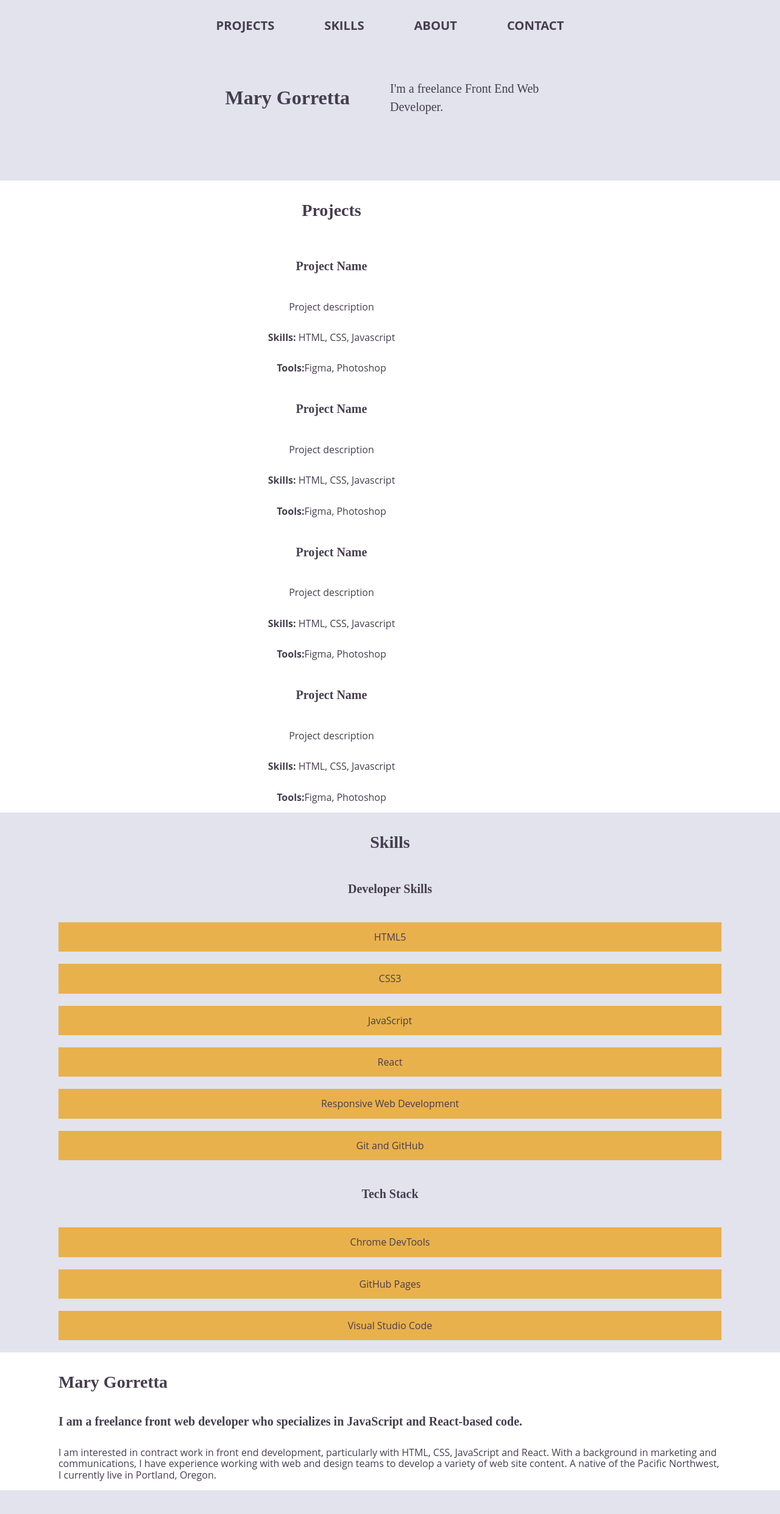
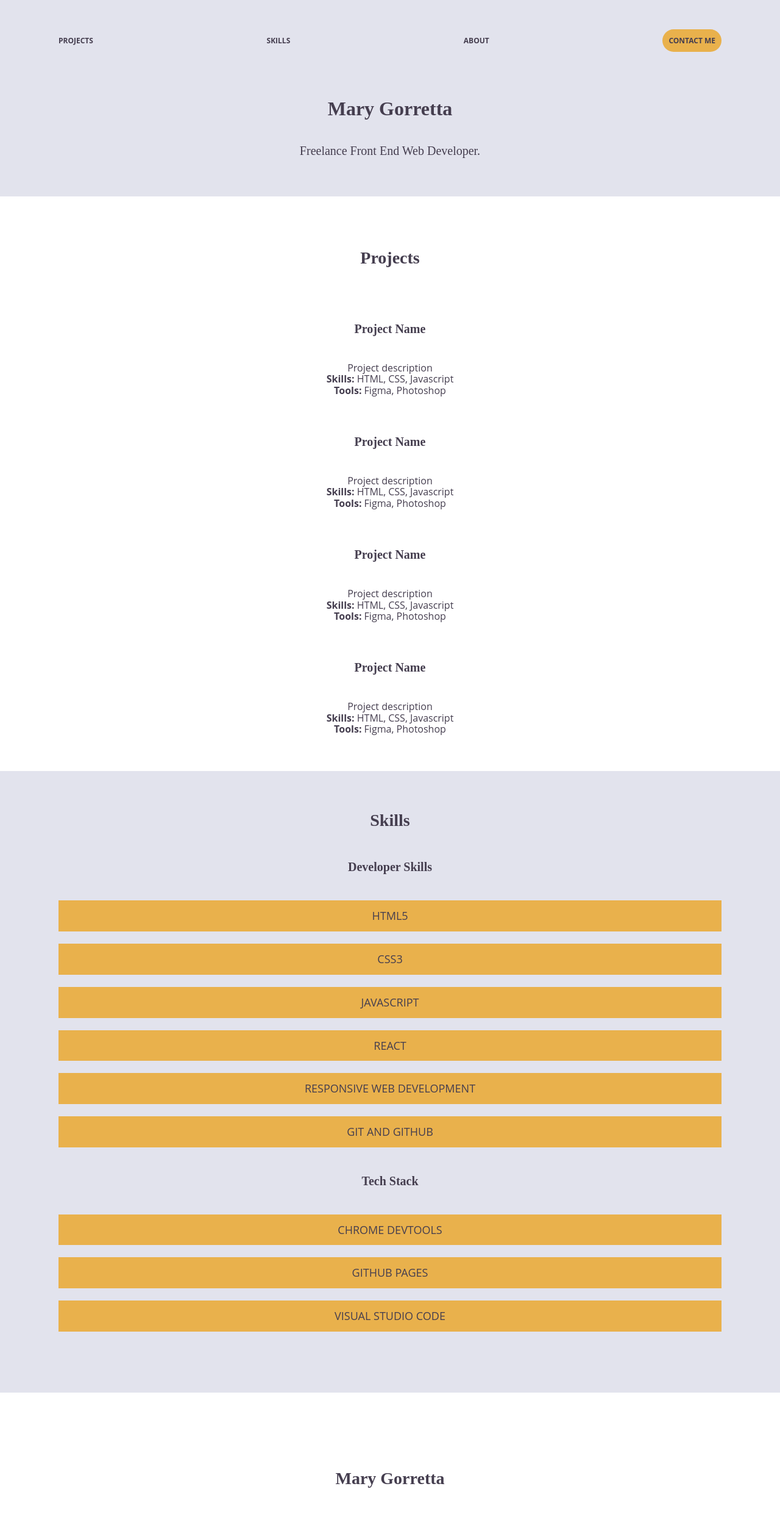
Before and after one commit to meggo15/mary-gorretta-portfolio, a website built with Parcel: page index.html in a window 1280 px wide. Shown: the top 2482 px of the page at 61% size. Built offline with nearby package versions, Linux system fonts and the light colour scheme; a web font is replaced by a local one.

Commit message:
Added margins and padding

```diff
--- a/css/main.css
+++ b/css/main.css
@@ -108,7 +108,7 @@ ol {
 }
 
 a {
-  color: #e2e3ed;
+  color: #453E4F;
   text-decoration: none;
 }
 
@@ -162,58 +162,143 @@ address {
  font-style: normal;
 }
 
+header,
+#work,
+#skills,
+#about,
+footer {
+  display: flex;
+  justify-content: center;
+  text-align: center;
+  flex-flow: row wrap;
+}
 .content-wrapper {
   width: 85%;
+}
+
+#work p,
+#about p {
+  width: 100%;
+}
+
+/* -------------------- Margin and Padding Styles -------------------- */
+
+h1,
+h2,
+h3,
+h4 {
+  margin: 0;
+}
+
+p {
+  margin: 0;
+}
+
+header {
+  padding-top: 60px;
+  padding-bottom: 30px;
+}
+
+nav {
+  margin-bottom: 60px;
+}
+
+#work {
+  padding-top: 80px;
+  padding-bottom: 60px;
+}
+
+#skills {
+  padding-bottom: 80px;
+  padding-top: 60px;
+}
+
+#about {
+  padding-top: 80px;
+  padding-bottom: 80px;
+}
+
+footer {
+  padding: 60px 0;
+}
+
+h2 {
+  margin-top: 30px;
+  margin-bottom: 30px;
+}
+
+h3 {
+  margin-bottom: 20px;
+}
+
+h4 {
+  margin: 0 0 40px 0;
+}
+
+.project-description {
+  margin: 0 0 30px 0;
+}
+
+.project-link {
+  margin: 40px 0 60px 0;
+}
+
+figure {
+  margin: 20px 0 40px 0;
+}
+
+.skills-header {
+  margin-bottom: 40px;
+}
+
+.about-info h3 {
+  margin: 40px 0 40px 0;
+}
+
+.about-text {
+  margin: 0 0 30px 0;
+}
+
+#contact h4 {
+  margin-bottom: 30px;
+}
+
+.contact-info {
+  margin: 0 0 60px 0;
+}
+
+.contact-title {
+  margin: 0 0 40px 0;
+}
+
+.social-icons {
+  margin-bottom: 60px;
 }
 
 /* -------------------- Base Header Styles -------------------- */
 
 header {
   background-color: #e2e3ed;
-  display: flex;
-  justify-content: center;
-  align-items: center;
-  flex-flow: row wrap;
-}
-
-header {
-  padding: 30px 0;
-}
-
-header .content-wrapper {
-  margin: 0;
-  display: flex;
-  justify-content: center;
-  align-items: center;
-  flex-flow: row wrap;
-}
-
-header .home-title {
-  margin: 60px;
-  display: flex;
-  justify-content: center;
-  align-items: center;
-}
-
-header nav {
-  width: 60%;
-  font-size: 1.125em;
-  font-weight: 700;
-  text-transform: uppercase;
-  display: flex;
-  justify-content: space-around;
-  align-items: center;
-  flex-flow: row wrap;
-}
-
-header nav ul {
-  width: 100%;
-  display: flex;
-  justify-content: space-around;
 }
 
 header nav ul li {
-  font-size: 1.125em;
+  text-transform: uppercase;
+  font-size: .75em;
+  font-weight: bold;
+  margin-bottom: 20px;
+
+}
+
+nav ul {
+  display: flex;
+  justify-content: space-between;
+  width: 100%;
+}
+
+nav #contact-link {
+  background-color: #E9B14C;
+  padding: 10px 10px;
+  border-radius: 30px;
 }
 
 header h1 {
@@ -223,65 +308,22 @@ header h1 {
 header h2 {
   width: 100%
 }
-/* -------------------- Base Footer Styles -------------------- */
 
-footer {
-  background-color: #e2e3ed;
-  display: flex;
-  text-align: center;
-  flex-direction: column;
-  justify-content: center;
-  align-items: center;
-  flex-flow: row wrap;
-}
-
-
-footer p {
-  margin: 0;
-}
-
-footer .content-wrapper {
-  width: 55%;
-  margin: 60px 0;
-}
-
-
-footer .contact-wrapper {
-  display: flex;
-  justify-content: space-around;
-  align-items: center;
-  flex-direction: column;
-}
-
-footer .social-icons {
-  background-color: #453E4F;
-  border-radius: 50%;
-  width: 40px;
-  height: 40px;
-  display: flex;
-  justify-content: center;
-  align-items: center;
-  margin: 30px 0;
-}
-
-
-footer .copyright {
-  margin: 60px 0;
-}
 
 /* -------------------- Mobile Styles -------------------- */
 
 /* Portfolio */
 
 #work,
-#skills {
+#skills
+#about {
   width: 100%;
 }
 
 .portfolio-wrapper {
   display: flex;
   justify-content: center;
-  align-items: flex-start;
+  align-items: center;
   flex-flow: row wrap;
 }
 
@@ -297,62 +339,86 @@ footer .copyright {
   font-weight: bold;
 }
 
-.home-portfolio-piece figure {
-  width: 100%;
-}
-
-.portfolio h4 {
-  display: flex;
-  justify-content: center;
-  align-items: flex-start;
-  flex-flow: row wrap;
-}
-
-.portfolio h3 {
-  display: flex;
-  justify-content: center;
-  align-items: flex-start;
-  flex-flow: row wrap;
-}
-
  /* Skills */
 
  #skills {
   background-color: #e2e3ed;
-  display: flex;
-  justify-content: center;
-  flex-flow: row wrap;
+
 }
 
 #skills h4 {
   margin: 40px 0 40px 0;
   font-weight: bold;
 }
+
 .language-wrapper p,
 .tool-wrapper p {
   background-color: #E9B14C;
   display: flex;
   justify-content: center;
   flex-flow: row wrap;
+  text-transform: uppercase;
+  font-size: 1.125rem;
+  color: #453E4F;
   padding: 15px 0;
   margin: 20px 0;
 }
 
+.tool {
+  width: 100%;
+}
 
 /* About */
 #about {
-  display: flex;
-  justify-content: center;
-  align-content: center;
   width: 100%;
 }
 
-#profile-image {
-  width: 90%;
+/* -------------------- Base Footer Styles -------------------- */
+
+footer {
+  background-color: #e2e3ed;
 }
 
+footer .contact-wrapper {
+  display: flex;
+  flex-flow: row wrap;
+  justify-content: center;
+  align-items: flex-start;
+}
 
+footer .contact-info {
+  width: 100%;
+}
 
+footer h4 {
+  width: 100%;
+}
+
+footer .social-icons {
+  display: flex;
+  justify-content: space-around;
+}
+
+footer ul {
+  width: 100%;
+}
+
+footer .social-icons li {
+  width: 40px;
+  height: 40px;
+  display: flex;
+  justify-content: center;
+  align-items: center;
+}
+
+footer .social-icons li i {
+  font-size: 1.875rem;
+  color: #453e4f;
+}
+
+.copyright {
+  width: 100%;
+}
 
 
 /* ==========================================================================
--- a/index.html
+++ b/index.html
@@ -24,22 +24,26 @@
   <link rel="preconnect" href="https://fonts.googleapis.com">
 <link rel="preconnect" href="https://fonts.gstatic.com" crossorigin>
 <link href="https://fonts.googleapis.com/css2?family=Alike&display=swap" rel="stylesheet">
+<link rel="stylesheet" href="https://use.fontawesome.com/releases/v5.5.0/css/all.css" integrity="sha384-B4dIYHKNBt8Bc12p+WXckhzcICo0wtJAoU8YZTY5qE0Id1GSseTk6S+L3BlXeVIU" crossorigin="anonymous">
 </head>
 
 <body>
+
 <header>
   <div class = "content-wrapper">
     <nav>
       <ul>
-        <li>projects</li>
-        <li>skills</li>
-        <li>about</li>
-        <li>contact</li>
+        <ul>
+          <li><a href="#work">projects</a></li>
+          <li><a href="#skills">skills</a></li>
+          <li><a href="#about">about</a></li>
+          <li><a href="#contact" id="contact-link">contact me</a></li>
+        </ul>
       </ul>
     </nav>
     <div class="home-title">
     <h1>Mary Gorretta</h1>
-    <h2>I'm  a freelance Front End Web Developer.</h2>
+    <h2>Freelance Front End Web Developer.</h2>
     </div>
   </div>
 </header>
@@ -57,7 +61,7 @@
             <h4>Project Name</h4>
             <p class="project description">Project description</p>
             <p><span>Skills:</span> HTML, CSS, Javascript</p>
-            <p><span>Tools:</span>Figma, Photoshop</p>
+            <p><span>Tools:</span> Figma, Photoshop</p>
             <a></a>
           </div>
 
@@ -66,7 +70,7 @@
             <h4>Project Name</h4>
             <p class="project description">Project description</p>
             <p><span>Skills:</span> HTML, CSS, Javascript</p>
-            <p><span>Tools:</span>Figma, Photoshop</p>
+            <p><span>Tools:</span> Figma, Photoshop</p>
             <a></a>
           </div>
 
@@ -75,7 +79,7 @@
             <h4>Project Name</h4>
             <p class="project description">Project description</p>
             <p><span>Skills:</span> HTML, CSS, Javascript</p>
-            <p><span>Tools:</span>Figma, Photoshop</p>
+            <p><span>Tools:</span> Figma, Photoshop</p>
             <a></a>
           </div>
 
@@ -84,7 +88,7 @@
             <h4>Project Name</h4>
             <p class="project description">Project description</p>
             <p><span>Skills:</span> HTML, CSS, Javascript</p>
-            <p><span>Tools:</span>Figma, Photoshop</p>
+            <p><span>Tools:</span> Figma, Photoshop</p>
             <a></a>
           </div>
 
@@ -151,7 +155,7 @@
           <li><a href="" target="_blank"><i class="fab fa-github"></i></a></li>
         </ul>
       </div>
-    <p>Copyright
+    <p class ="copyright">Copyright
       <script>document.write(new Date().getFullYear())</script> | Mary Gorretta
     </p>
   </div>
```
